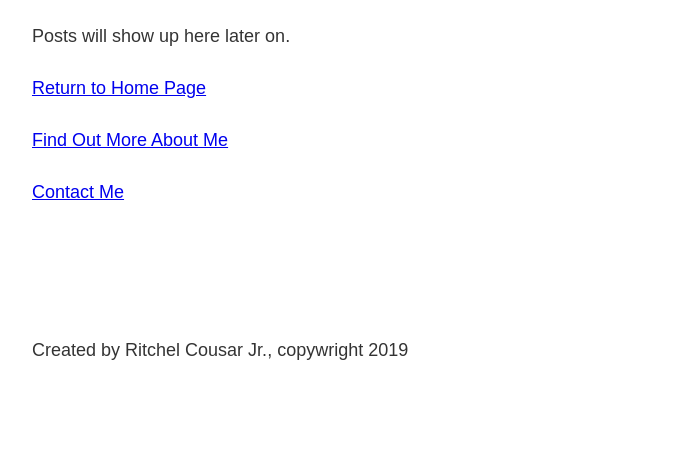
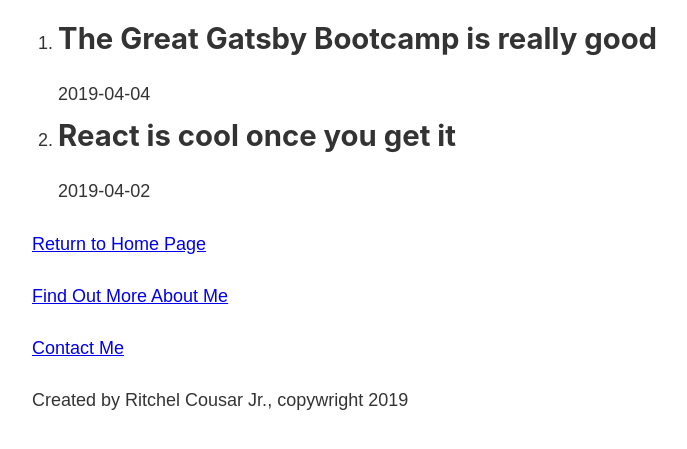
Before and after one commit to TheElementAce/The-Great-Gatsby-Bootcamp, a Gatsby site: page /blog in a window 1280 px wide. Shown: the part 393-842 px from the top of the page, without its empty margins (251-938 px from the left). Before the commit the page ends 800 px from the top, so only its background shows below. Built offline with nearby package versions, Linux system fonts and the light colour scheme; Gatsby itself is replaced by a stand-in of ours.

Commit message:
Enter slugs

```diff
--- a/gatsby-config.js
+++ b/gatsby-config.js
@@ -10,6 +10,14 @@
         author: 'Ritchel Cousar Jr.'
     },
     plugins: [
-        'gatsby-plugin-sass'
+        'gatsby-plugin-sass',
+        {
+            resolve: 'gatsby-source-filesystem',
+            options: {
+                name: 'src',
+                path: `${__dirname}/src/`
+            }
+        },
+        'gatsby-transformer-remark'
     ]
 }
--- a/package.json
+++ b/package.json
@@ -6,7 +6,7 @@
   "license": "MIT",
   "scripts": {
     "build": "gatsby build",
-    "develop": "gatsby develop",
+    "develop": "env-cmd -f .env.development gatsby develop",
     "format": "prettier --write \"**/*.{js,jsx,json,md}\"",
     "start": "npm run develop",
     "serve": "gatsby serve",
@@ -15,12 +15,15 @@
   "dependencies": {
     "gatsby": "^2.15.16",
     "gatsby-plugin-sass": "^2.1.15",
+    "gatsby-source-filesystem": "^2.1.28",
+    "gatsby-transformer-remark": "^2.6.26",
     "node-sass": "^4.12.0",
     "react": "^16.9.0",
     "react-dom": "^16.9.0"
   },
   "devDependencies": {
     "@fortawesome/fontawesome-free": "^5.11.1",
+    "env-cmd": "^10.0.1",
     "prettier": "^1.18.2"
   },
   "repository": {
--- a/src/pages/blog.js
+++ b/src/pages/blog.js
@@ -1,13 +1,51 @@
 import React from 'react'
-import { Link } from 'gatsby'
+import { Link, graphql, useStaticQuery } from 'gatsby'
 
 import Layout from '../components/layout'
 
+//
+// Goal: Show list of posts on blog page
+//
+// 1. Query the title and date for each post in blog component
+// 2. Render an ol on the page
+// 3. Render a li with a nest h2 (title) and p (date) for each post
+//    - "render an array of objects"
+// 3. Test your work!
+
 const BlogPage = () => {
+    const data = useStaticQuery(graphql`
+        query {
+            allMarkdownRemark {
+                edges {
+                    node {
+                        frontmatter {
+                            title
+                            date
+                        }
+                    }
+                }
+            }
+        }
+    `)
+    const cleanedData = [
+        data.allMarkdownRemark.edges[0].node.frontmatter,
+        data.allMarkdownRemark.edges[1].node.frontmatter,
+    ]
+    const listItems = cleanedData.map((element, i) => {
+        return (
+            <li key={i.toString() + "-li"}>
+                <h2 key={i.toString() + "-h2"}>{element.title}</h2>
+                <p key={i.toString() + "-p"}>{element.date}</p>
+            </li>
+        )
+    })
+
     return (
         <Layout>
             <h1>Blog</h1>
-            <p>Posts will show up here later on.</p>
+            <ol>
+                {listItems}
+            </ol>
             <p><Link to="/">Return to Home Page</Link></p>
             <p><Link to="/about">Find Out More About Me</Link></p>
             <p><Link to="/contact">Contact Me</Link></p>
--- /dev/null
+++ b/src/posts/gatsby.md
@@ -0,0 +1,12 @@
+---
+title: "The Great Gatsby Bootcamp is really good"
+date: "2019-04-04"
+---
+
+I just launched a new bootcamp!
+
+## Topics Covered
+
+1. Gatsby
+2. GraphQL
+3. React
--- /dev/null
+++ b/src/posts/react.md
@@ -0,0 +1,6 @@
+---
+title: "React is cool once you get it"
+date: "2019-04-02"
+---
+
+In this post you'll learn React.
```
Also changed, not shown: 2 other files.
